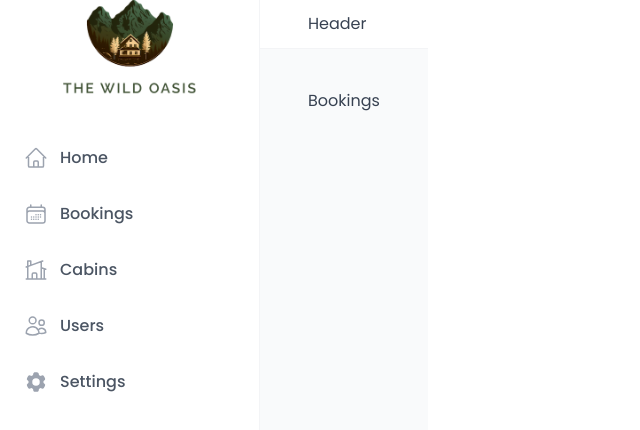
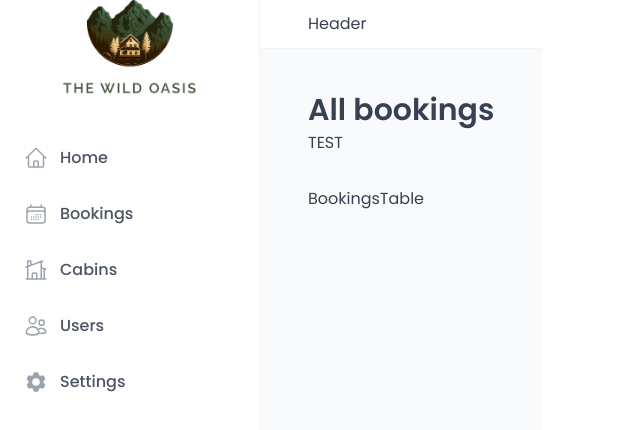
Before and after one commit to lubomir80/11.Wild-Oasis, a React (Vite) app: page /bookings in a window 1280 px wide. Shown: the top 430 px of the page, without its empty margins (0-640 px from the left). Built offline with nearby package versions, Linux system fonts and the light colour scheme; no server answers; the database is empty; a web font is replaced by a local one.

Commit message:
started create bookingsTable

```diff
--- /dev/null
+++ b/src/features/bookings/BookingsTable.jsx
@@ -0,0 +1,19 @@
+import { useQuery } from "@tanstack/react-query"
+import { getBookings } from "../../services/apiBookings"
+import Spinner from "../../ui/Spinner"
+
+
+function BookingsTable() {
+   const { isLoading, data: bookings } = useQuery({
+      queryKey: ["bookings"],
+      queryFn: getBookings
+   })
+
+   if (isLoading) { return <Spinner /> }
+
+   return (
+      <div>BookingsTable</div>
+   )
+}
+
+export default BookingsTable
--- a/src/pages/BookingsPage.jsx
+++ b/src/pages/BookingsPage.jsx
@@ -1,7 +1,15 @@
+import BookingsTable from "../features/bookings/BookingsTable"
+import Heading from "../ui/Heading"
 
 function BookingsPage() {
    return (
-      <div>Bookings</div>
+      <>
+         <div>
+            <Heading as="h1">All bookings</Heading>
+            <p>TEST</p>
+         </div>
+         <BookingsTable />
+      </>
    )
 }
 
--- /dev/null
+++ b/src/services/apiBookings.js
@@ -0,0 +1,14 @@
+import supabase, { supabaseUrl } from "./supabase";
+
+export async function getBookings() {
+   let { data, error } = await supabase
+      .from('bookings')
+      .select('*')
+
+   if (error) {
+      console.log(error);
+      throw new Error("Bookings could not be loaded")
+   }
+
+   return data
+}
```
Also changed, not shown: src/ui/Empty.jsx (added, +8 -0 lines).
